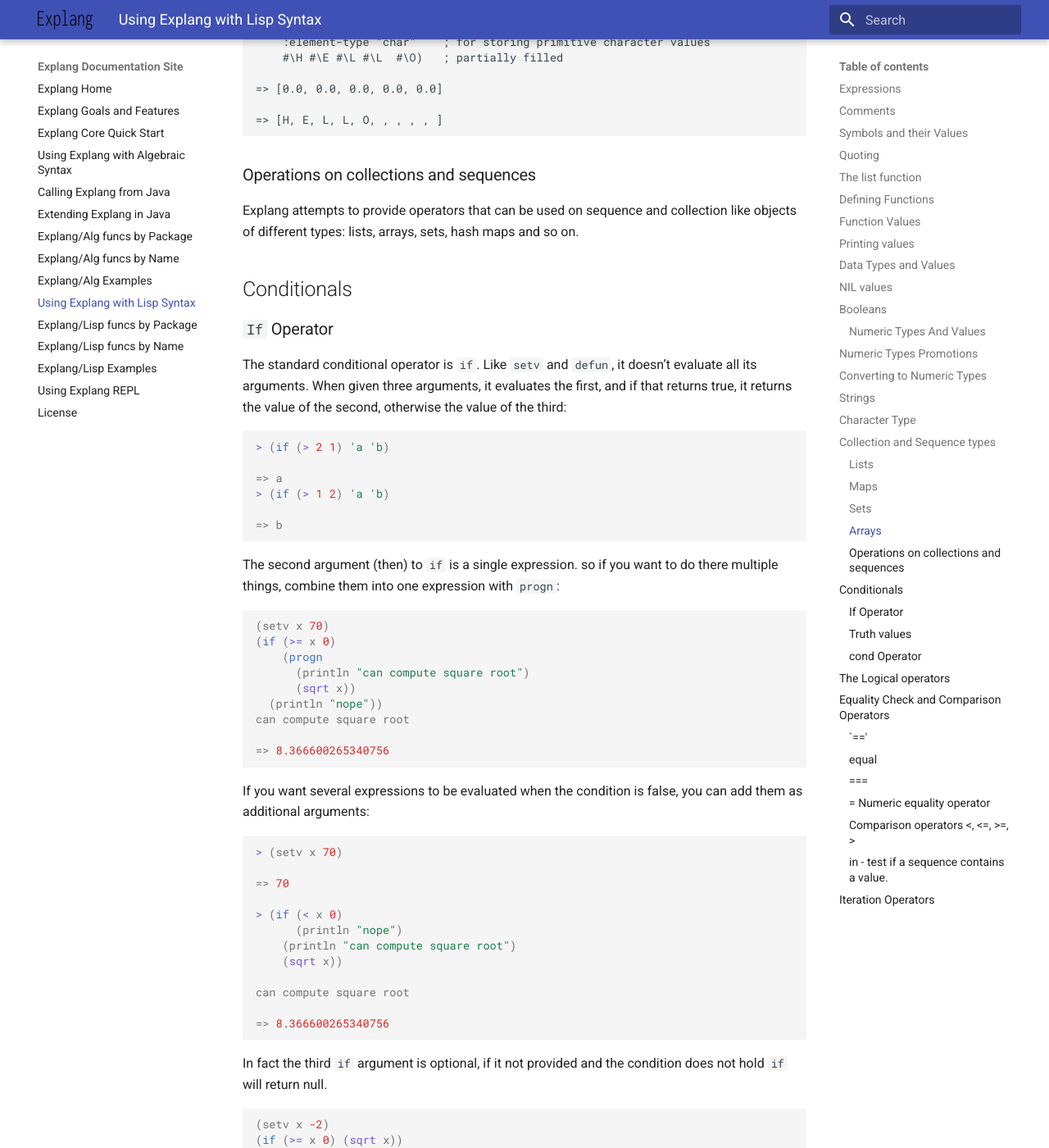
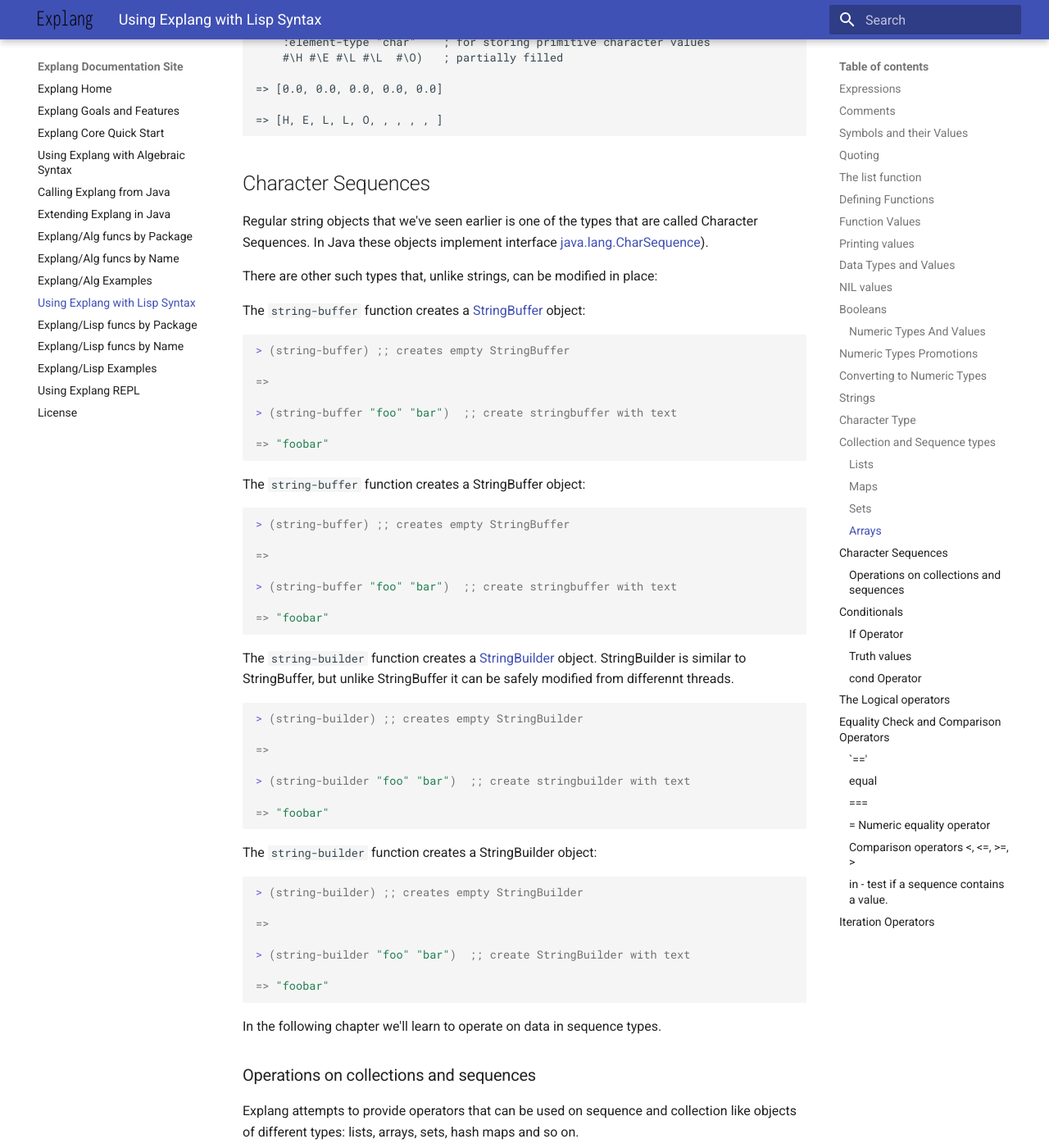
Before and after one commit to opsit-io/opsit-explang-docs, an MkDocs documentation site: the page built from docs/explang-lisp.md, in a window 1280 px wide and 1400 px high, scrolled down 11488 px. Shown: the whole window at 82% size. Built offline with MkDocs 1.6.1 and Material for MkDocs 9.7.7, drawn with Linux system fonts in a browser that asks for light colours.

Commit message:
feat: add chapter on Character Sequences to the Tutorial

````diff
--- a/docs/explang-lisp.md
+++ b/docs/explang-lisp.md
@@ -632,6 +632,67 @@
 
 ```
 
+Character Sequences
+-------------------
+
+Regular string objects that we've seen earlier is one of the types that
+are called Character Sequences. In Java these objects
+implement interface
+[java.lang.CharSequence](https://docs.oracle.com/javase/8/docs/api/java/lang/CharSequence.html)).
+
+There are other such types that, unlike strings, can be modified in place:
+
+The `string-buffer` function creates a
+[StringBuffer](https://docs.oracle.com/javase/8/docs/api/java/lang/StringBuffer.html) object:
+```lisp
+> (string-buffer) ;; creates empty StringBuffer
+
+=>
+
+> (string-buffer "foo" "bar")  ;; create stringbuffer with text
+
+=> "foobar"
+```
+
+The `string-buffer` function creates a StringBuffer object:
+```lisp
+> (string-buffer) ;; creates empty StringBuffer
+
+=>
+
+> (string-buffer "foo" "bar")  ;; create stringbuffer with text
+
+=> "foobar"
+```
+
+The `string-builder` function creates a
+[StringBuilder](https://docs.oracle.com/javase/8/docs/api/java/lang/StringBuilder.html) object.
+StringBuilder is similar to StringBuffer, but unlike StringBuffer it can be safely
+modified from differennt threads.
+
+```lisp
+> (string-builder) ;; creates empty StringBuilder
+
+=>
+
+> (string-builder "foo" "bar")  ;; create stringbuilder with text
+
+=> "foobar"
+```
+
+The `string-builder` function creates a StringBuilder object:
+```lisp
+> (string-builder) ;; creates empty StringBuilder
+
+=>
+
+> (string-builder "foo" "bar")  ;; create StringBuilder with text
+
+=> "foobar"
+```
+
+In the following chapter we'll learn to operate on data in sequence types.
+
 
 
 ### Operations on collections and sequences
````
